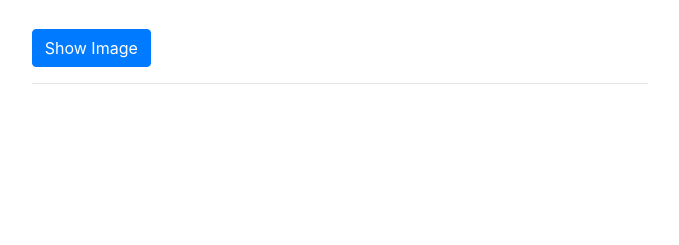
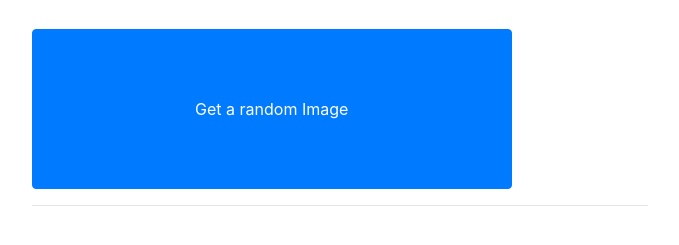
Before and after one commit to mrunderoad/beyonce-jokes, a plain HTML site: page index.html in a window 1280 px wide. Shown: the part 187-432 px from the top of the page, without its empty margins (300-979 px from the left). Drawn offline with Linux system fonts and the light colour scheme.

Commit message:
button sizing

```diff
--- a/css/styles.css
+++ b/css/styles.css
@@ -3,3 +3,8 @@
   justify-content: center;
 
 }
+
+.btn {
+  width: 30rem;
+  height: 10rem;
+}
--- a/index.html
+++ b/index.html
@@ -12,13 +12,12 @@
       <div class="jumbotron text-center">
         <h1>Our lord and savior Beyonce!</h1>
       </div>
-      <button class="btn btn-primary" onclick="display_random_image();">
-        Show Image
+      <button class="btn btn-primary btn-large" onclick="display_random_image();">
+        Get a random Image
       </button>
       <br>
       <hr />
       <br>
-      <div class="picture"></div>
     </div>
   </body>
 </html>
```
